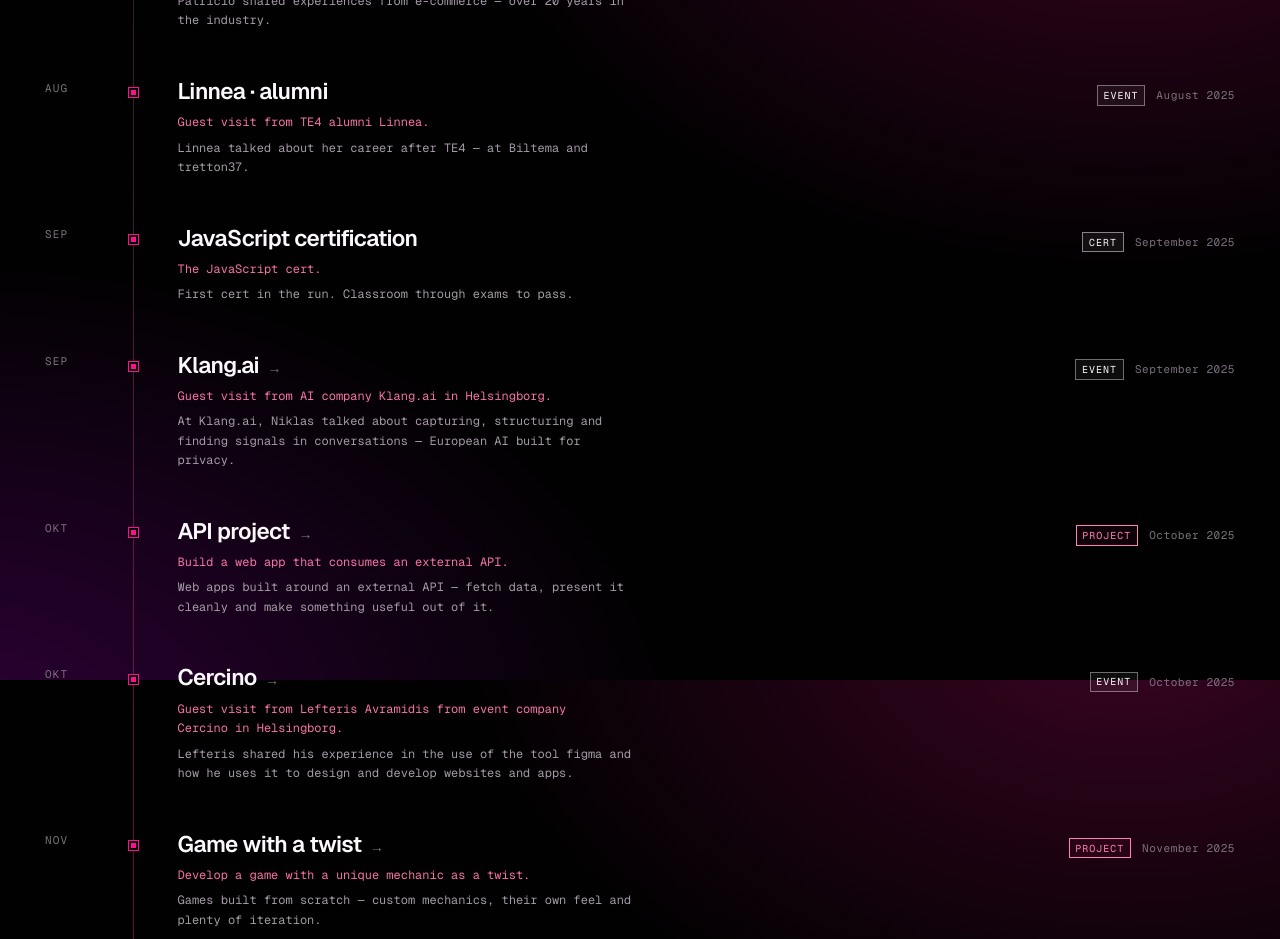
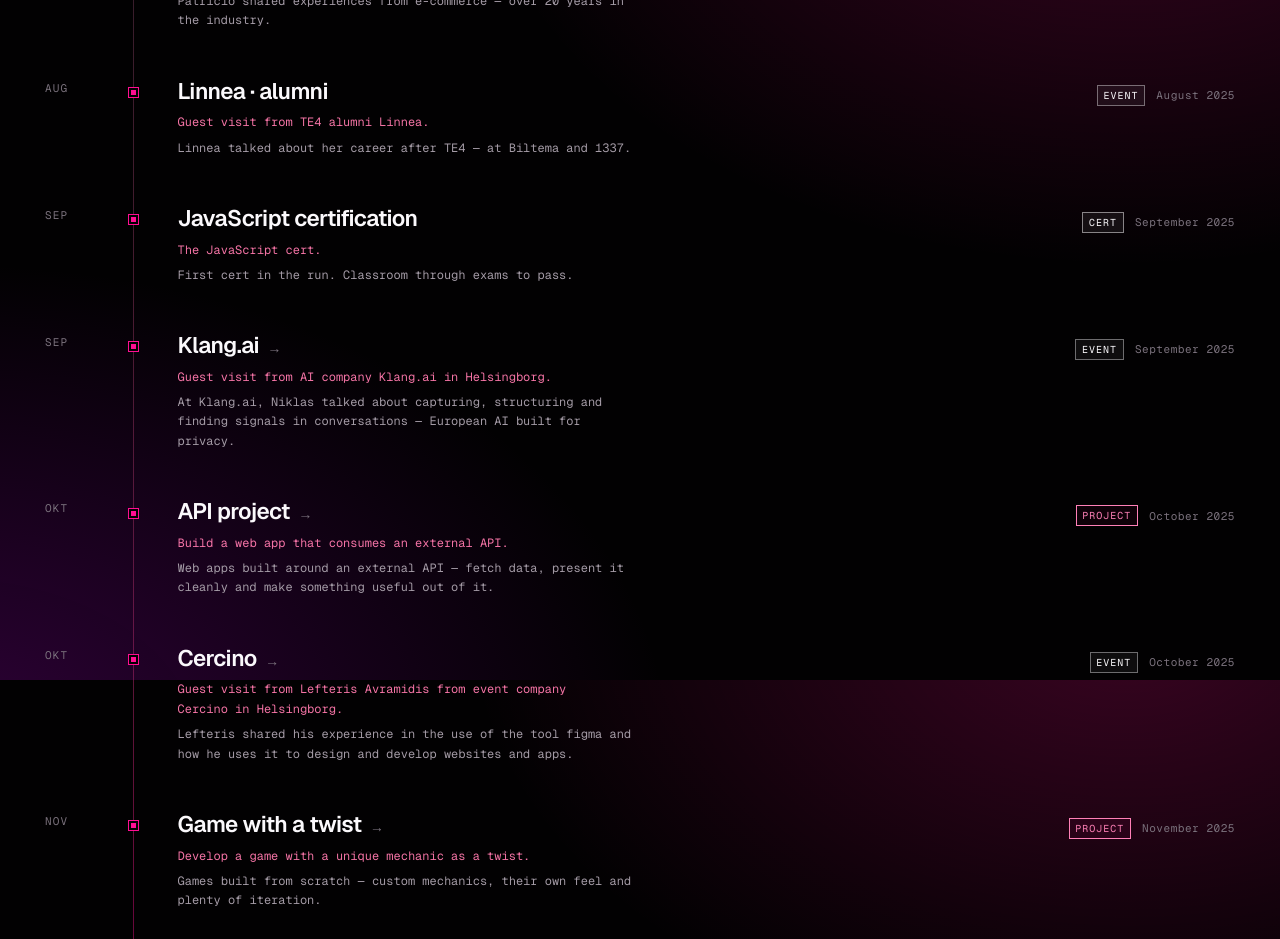
Before and after one commit to NTIG-Helsingborg/TE4_25-26_SITE, a React (Vite) app: page / in a window 1280 px wide. Shown: the part 7320-8259 px from the top of the page. Built offline with nearby package versions, Linux system fonts and the light colour scheme.

Commit message:
caption fix for linnea

```diff
--- a/src/data/timeline.ts
+++ b/src/data/timeline.ts
@@ -88,8 +88,8 @@
       en: 'Guest visit from TE4 alumni Linnea.',
     },
     description: {
-      sv: 'Linnea berättade om sin karriär efter TE4 — på Biltema och tretton37.',
-      en: 'Linnea talked about her career after TE4 — at Biltema and tretton37.',
+      sv: 'Linnea berättade om sin karriär efter TE4 — på Biltema och 1337.',
+      en: 'Linnea talked about her career after TE4 — at Biltema and 1337.',
     },
     tag: 'event',
   },
```
